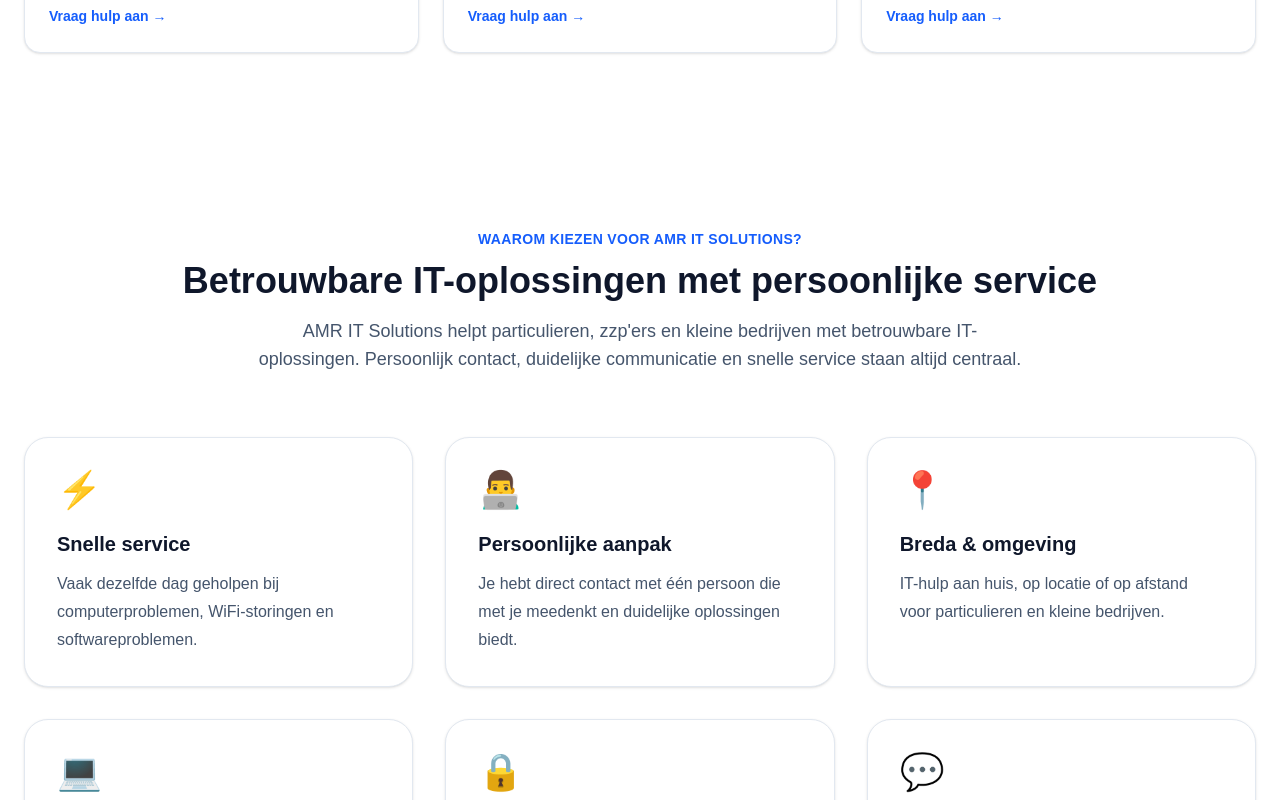
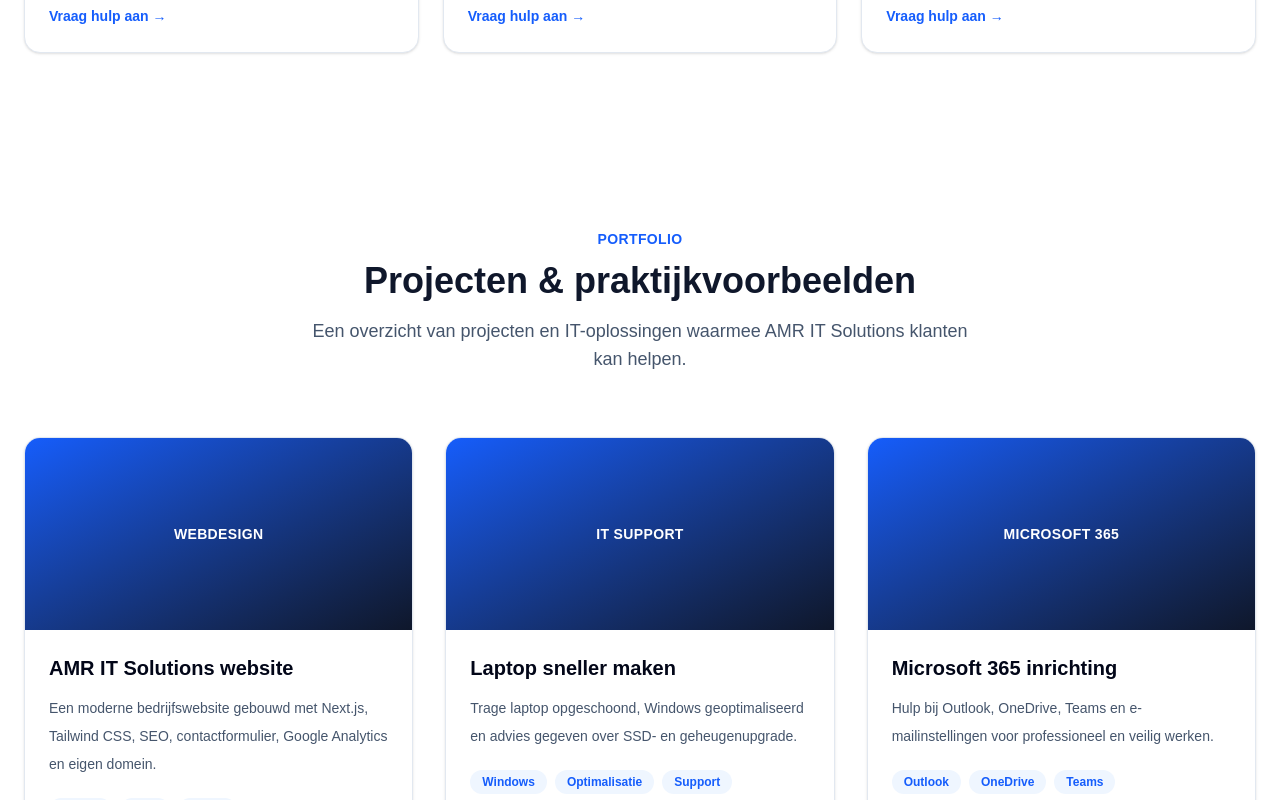
Before and after one commit to amritsolutions/amr-it-solutions, a Next.js app: page / in a window 1280 px wide. Shown: the part 1920-2720 px from the top of the page. Built offline with nearby package versions, Linux system fonts and the light colour scheme.

Commit message:
Animatie

```diff
--- a/app/page.tsx
+++ b/app/page.tsx
@@ -7,6 +7,7 @@ import Portfolio from "@/components/Portfolio";
 import Contact from "@/components/Contact";
 import WhatsAppButton from "@/components/WhatsAppButton";
 import CookieBanner from "@/components/CookieBanner";
+import FadeIn from "@/components/FadeIn";
 export default function Home() {
   return (
     <main className="min-h-screen bg-white text-slate-950">
@@ -16,10 +17,22 @@ export default function Home() {
     <Hero />
   </section>
 
+  <FadeIn>
   <Services />
+</FadeIn>
+
+<FadeIn>
+  <Portfolio />
+</FadeIn>
+
+<FadeIn>
   <WhyUs />
-  <Portfolio />
+</FadeIn>
+
+<FadeIn>
   <Contact />
+</FadeIn>
+
   <Footer />
   <WhatsAppButton />
   <CookieBanner />
--- /dev/null
+++ b/components/FadeIn.tsx
@@ -0,0 +1,21 @@
+"use client";
+
+import { motion } from "framer-motion";
+import { ReactNode } from "react";
+
+type FadeInProps = {
+  children: ReactNode;
+};
+
+export default function FadeIn({ children }: FadeInProps) {
+  return (
+    <motion.div
+      initial={{ opacity: 0, y: 40 }}
+      whileInView={{ opacity: 1, y: 0 }}
+      viewport={{ once: true, amount: 0.2 }}
+      transition={{ duration: 0.6, ease: "easeOut" }}
+    >
+      {children}
+    </motion.div>
+  );
+}
--- a/package.json
+++ b/package.json
@@ -9,6 +9,7 @@
     "lint": "eslint"
   },
   "dependencies": {
+    "framer-motion": "^12.42.2",
     "lucide-react": "^1.22.0",
     "next": "16.2.9",
     "react": "19.2.4",
```
Also changed, not shown: 1 other file (tests, documents, lock files or other folders).
